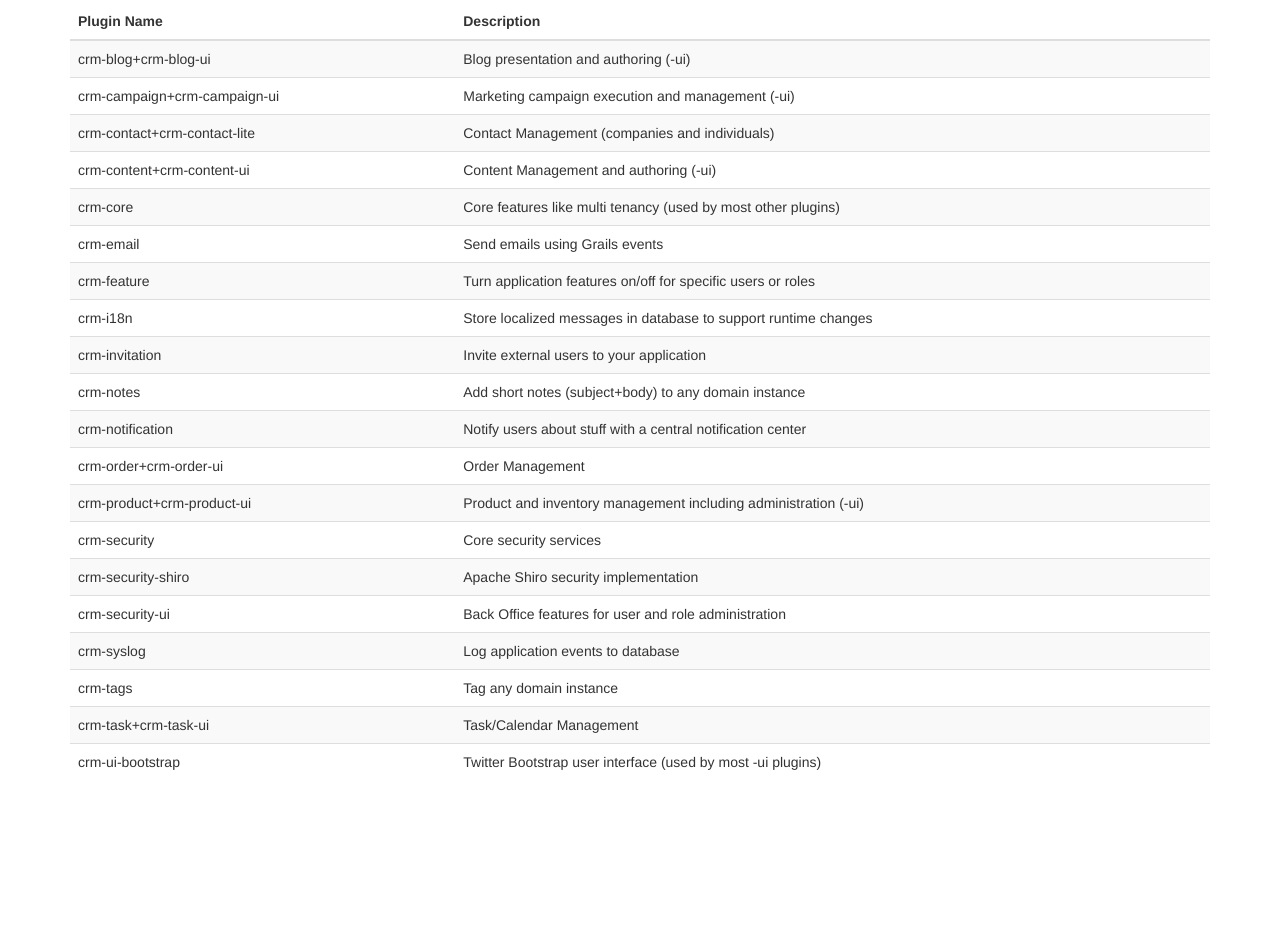
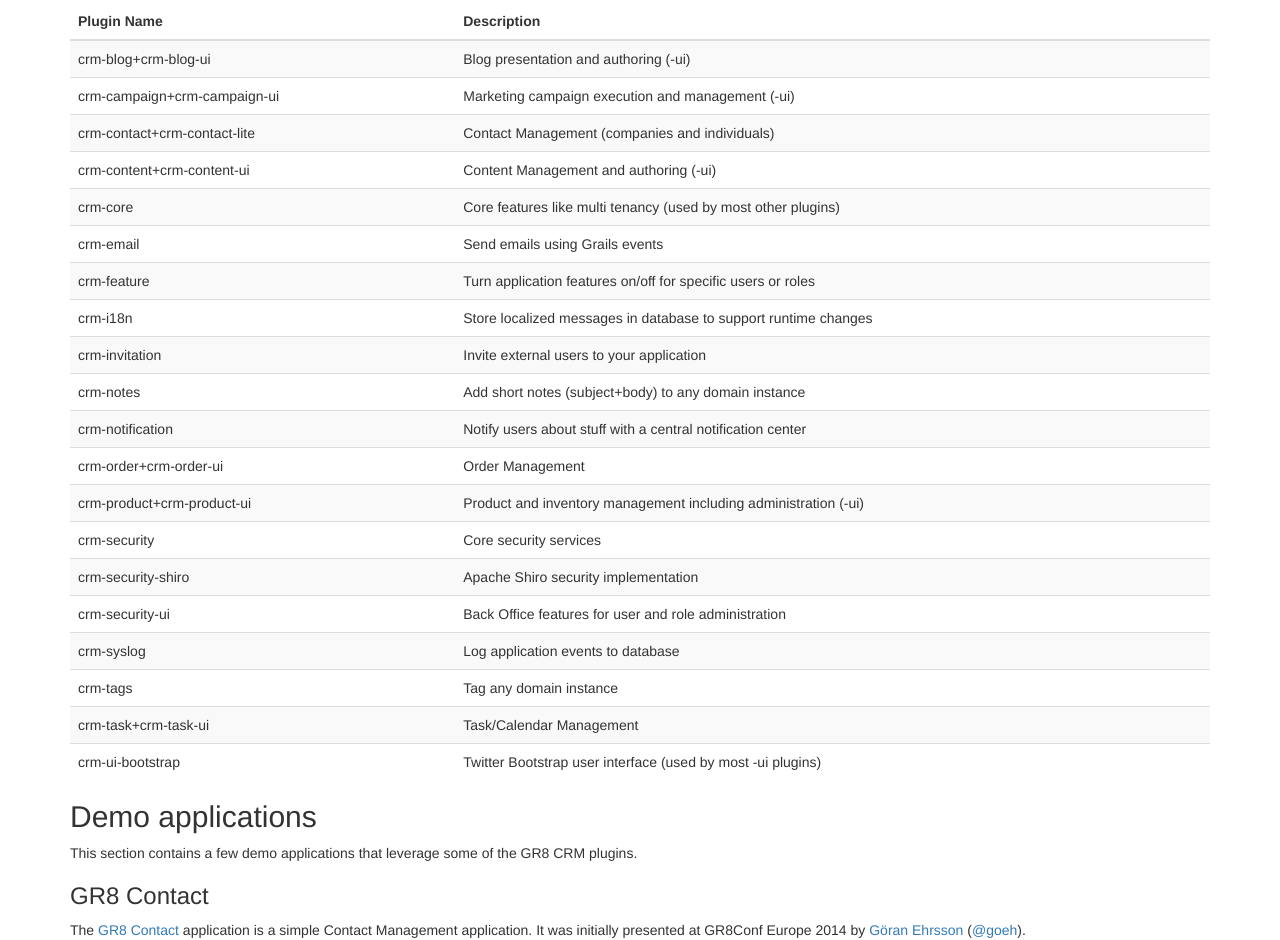
Before and after one commit to gr8crm/gr8crm.github.io, a plain HTML site: page index.html in a window 1280 px wide. Shown: the part 388-1328 px from the top of the page. Before the commit the page ends 1188 px from the top, so only its background shows below. Drawn offline with nearby package versions, Linux system fonts and the light colour scheme.

Commit message:
Added Demo section

```diff
--- a/index.html
+++ b/index.html
@@ -117,6 +117,14 @@
 </tr>
 </tbody>
 </table>
+
+<h2>Demo applications</h2>
+<p>This section contains a few demo applications that leverage some of the GR8 CRM plugins.</p>
+<h3>GR8 Contact</h3>
+The <a href="https://github.com/gr8crm/gr8contact">GR8 Contact</a> application
+is a simple Contact Management application. It was initially presented at
+GR8Conf Europe 2014 by <a href="https://github.com/goeh">Göran Ehrsson</a>
+(<a href="https://twitter.com/goeh">@goeh</a>).
 </div>
 </body>
 </html>
```
